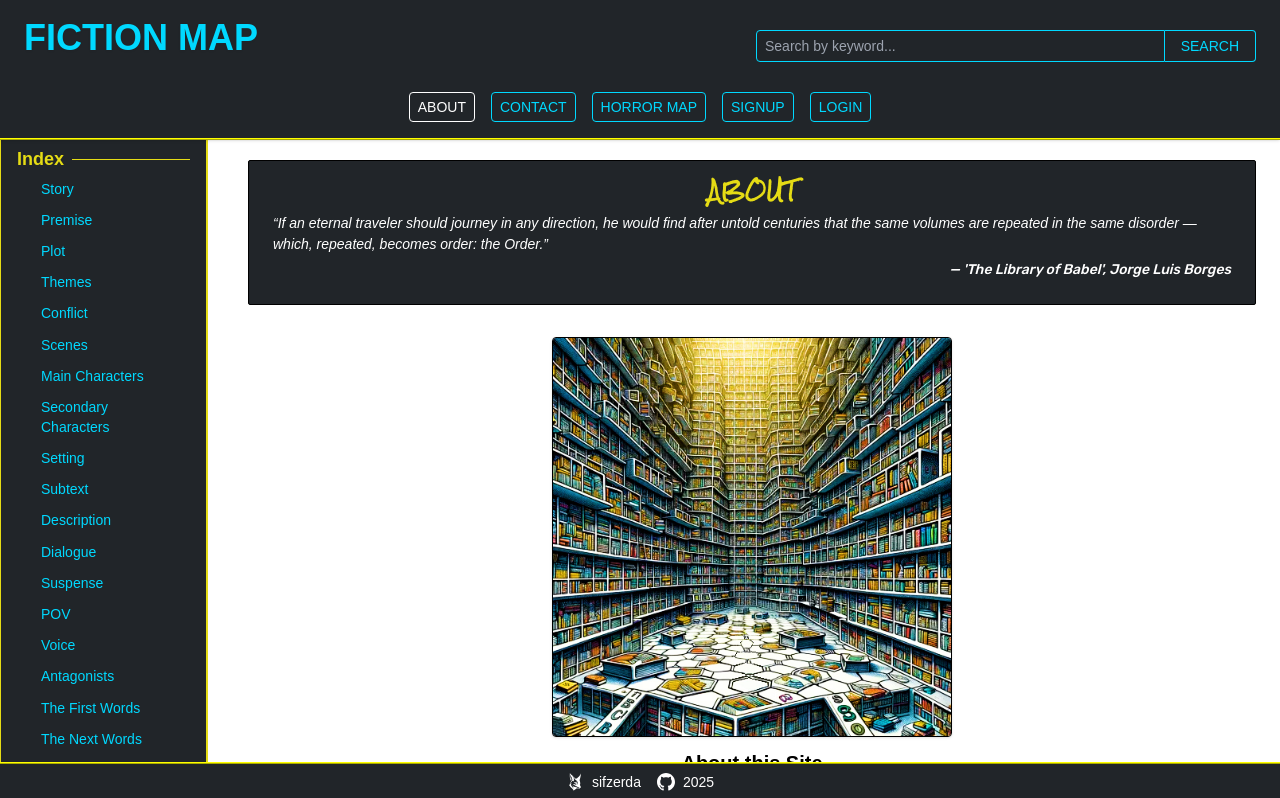
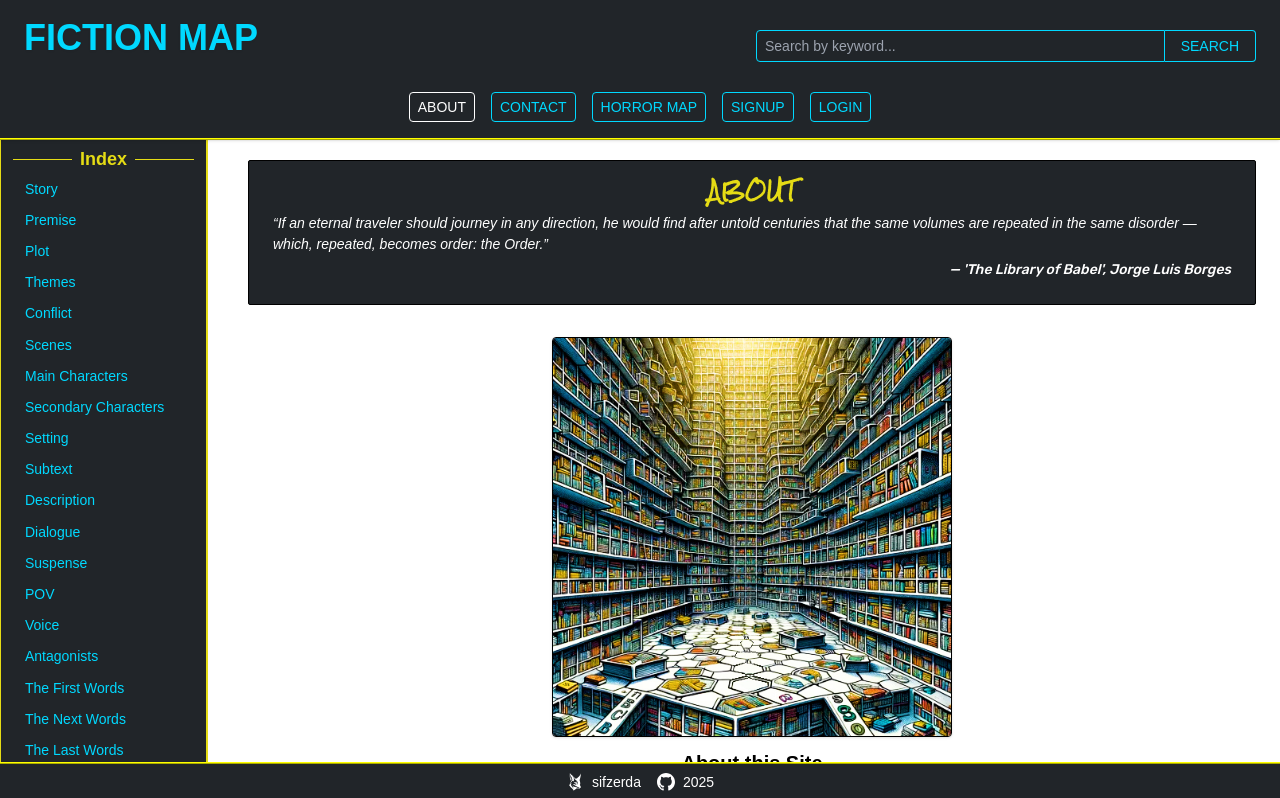
Before and after one commit to sifzerda/next-fiction, a Next.js app: page / in a window 1280 px wide. Shown: the top 798 px of the page. Built offline with nearby package versions, Linux system fonts and the light colour scheme; a web font is replaced by a local one.

Commit message:
fixed sidebar scrolling

```diff
--- a/src/components/Sidebar.js
+++ b/src/components/Sidebar.js
@@ -39,28 +39,27 @@ function Sidebar() {
 <aside
   role="complementary"
   className={`
-        w-full bg-bootstrapDark text-llBlue p-4 z-10 flex flex-col items-center gap-4
-        pt-52  /* mobile top padding */
-
-        sm:pt-4 /* less top padding on sm+ */
-        sm:w-52 sm:fixed sm:top-20 sm:left-0  /* fixed below header */
+    w-full bg-bootstrapDark text-llBlue z-10 flex flex-col items-center gap-4
+    pt-52
+    sm:pt-4
+    sm:w-52 sm:fixed sm:top-20 sm:left-0
     sm:h-[calc(100vh-5rem)] sm:items-start sm:border-r-2 sm:border-yellow
     border border-llBlue
   `}
 >
   <nav className="w-full flex flex-col h-full">
-        <h2 className="flex items-center gap-2 text-yellow text-lg font-semibold mb-1 mt-12 sm:text-left">
+    <h2 className="flex items-center gap-2 text-yellow text-lg font-semibold ml-3 mr-3 mb-1 mt-8 sm:mt-12 sm:text-left">
+      <span className="flex-grow h-px bg-yellow"></span>
       <span>Index</span>
       <span className="flex-grow h-px bg-yellow"></span>
     </h2>
 
-        {/* Scrollable container */}
+    {/* Scrollable container with padding */}
     <div
       ref={scrollableRef}
-          className="flex-1 overflow-y-auto pr-1"
-          // No drag cursor or select-none needed anymore
+      className="flex-1 overflow-y-auto pr-1 px-4 pb-4"
     >
-          <ul className="flex flex-col items-center gap-0 sm:items-start sm:pl-4 sm:mt-0">
+      <ul className="flex flex-col items-center gap-0 sm:items-start sm:mt-0">
         {links.map(({ href, label }) => (
           <li key={href} className="w-full">
             <Link
@@ -76,9 +75,12 @@ function Sidebar() {
           </li>
         ))}
       </ul>
+       {/* Spacer div to ensure last link can scroll fully into view */}
+  <div className="h-10" />
     </div>
   </nav>
 </aside>
+
   );
 }
 
```
Lines whose indentation alone changed are shown as unchanged.
